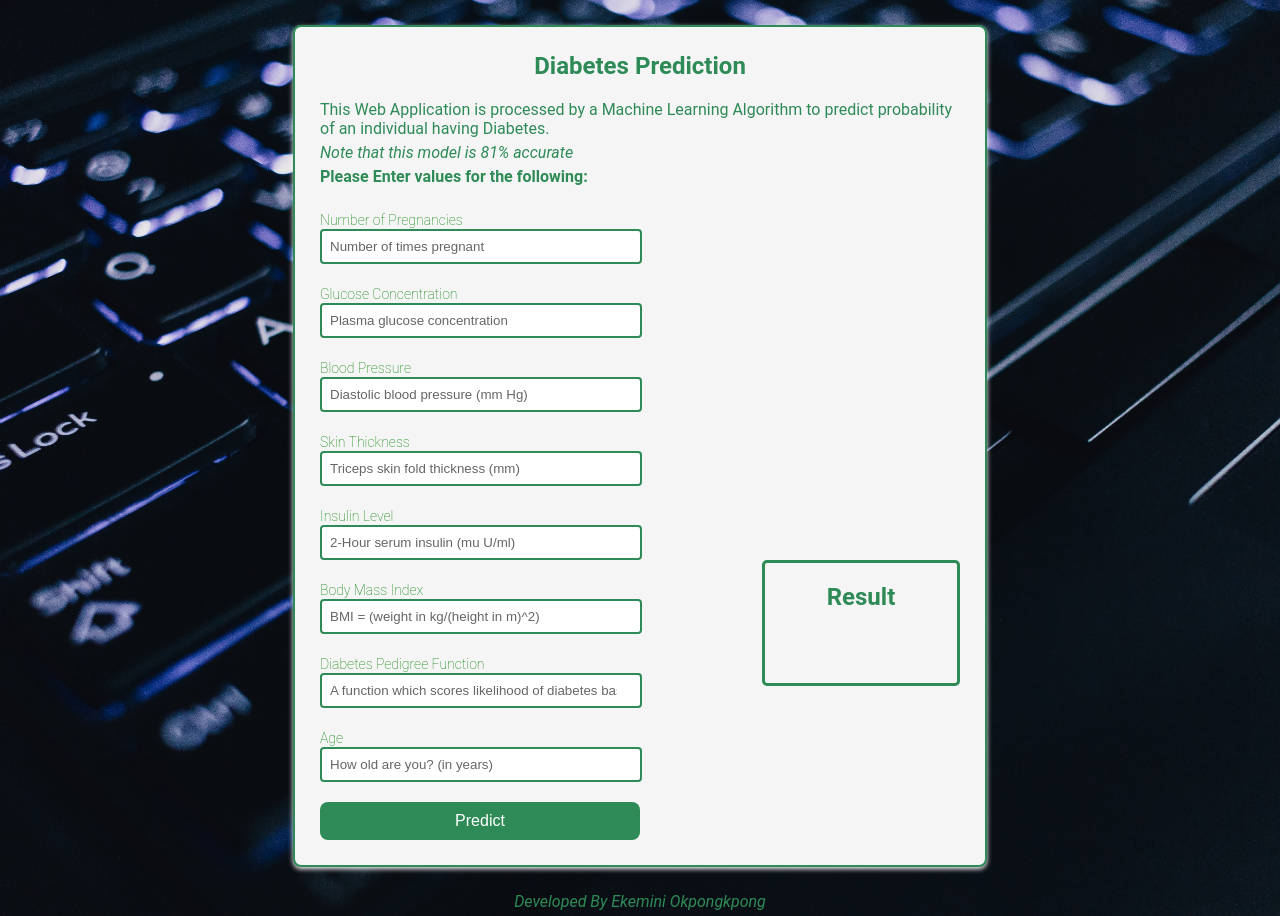
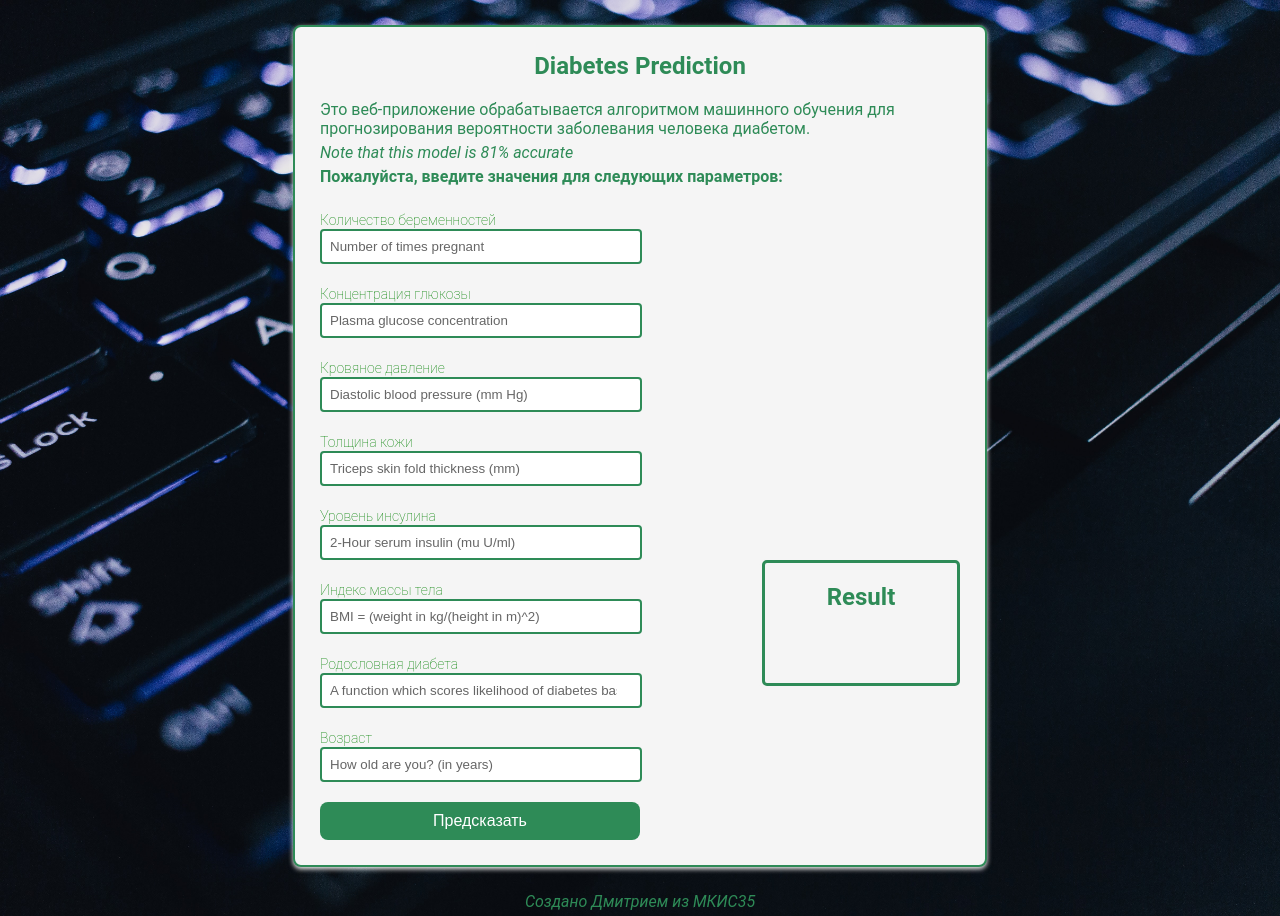
Before and after one commit to Psychofit/Diabetes-Prediction-Web-Application-master, a Flask app: page / in a window 1280 px wide. Run offline with Flask 3, Linux system fonts and the light colour scheme; parts of the project's set-up code (start-up, migrations or seed data) failed here and were passed over.

Commit message:
Update index.html

```diff
--- a/templates/index.html
+++ b/templates/index.html
@@ -1,7 +1,7 @@
 <!DOCTYPE html>
 <html>
   <head>
-    <title>Diabetes Prediction</title>
+    <title>Предсказание диабета</title>
     <style>
       html, body {
       min-height: 100%;
@@ -32,7 +32,7 @@
       align-items: center;
       min-height: 75vh;
       background-image: url("static/img/background image.jpg");
-    background-size: cover; /* Resize the background image to cover the entire container */
+    background-size: cover;
 
       }
 
@@ -104,28 +104,28 @@
       <form action="{{ url_for('predict')}}" method="post">
         <section>
         <center><h1><b>Diabetes Prediction</b></h1></center>
-        <p>This Web Application is processed by a Machine Learning Algorithm to predict probability of an individual having Diabetes. </p>
+        <p>Это веб-приложение обрабатывается алгоритмом машинного обучения для прогнозирования вероятности заболевания человека диабетом. </p>
         <p><i>Note that this model is 81% accurate</i></p>
         <div class="info">
-        	  <p><b>Please Enter values for the following:</b></p><br>
-            <label>Number of Pregnancies</label>
+        	  <p><b>Пожалуйста, введите значения для следующих параметров:</b></p><br>
+            <label>Количество беременностей</label>
             <input type="number" name="Pregnancies" placeholder="Number of times pregnant" required>
-            <label>Glucose Concentration</label>
+            <label>Концентрация глюкозы</label>
            <input type="number" name="Glucose" placeholder="Plasma glucose concentration" required>
-           <label>Blood Pressure</label>
+           <label>Кровяное давление</label>
            <input type="number" step=0.01 name="Blood Pressure" placeholder="Diastolic blood pressure (mm Hg)" required>
-           <Label>Skin Thickness</Label>
+           <Label>Толщина кожи</Label>
            <input type="number" step=0.01 name="Skin Thickness" placeholder="Triceps skin fold thickness (mm)" required>
-           <label>Insulin Level</label>
+           <label>Уровень инсулина</label>
            <input type="number" name="Insulin" step=0.01 placeholder="2-Hour serum insulin (mu U/ml)" required>
-           <label>Body Mass Index</label>
+           <label>Индекс массы тела</label>
            <input type="number" name="BMI" step=0.01 placeholder="BMI = (weight in kg/(height in m)^2)" required>
-           <label>Diabetes Pedigree Function</label>
+           <label>Родословная диабета</label>
            <input type="number" name="DiabetesPedigreeFunction" step=0.001 placeholder="A function which scores likelihood of diabetes based on family history" required>
-           <label>Age</label>
+           <label>Возраст</label>
            <input type="number" name="Age" placeholder="How old are you? (in years)" required>
         </div>
-        <button type="submit">Predict</button>
+        <button type="submit">Предсказать</button>
         <div class = "result">
             <h2>Result</h2>
             <p>{{result}}</p>
@@ -133,7 +133,7 @@
         </section>
       </form>
           <footer>
-              <p><i>Developed By Ekemini Okpongkpong </i></p>
+              <p><i>Создано Дмитрием из МКИС35 </i></p>
     </footer>
   </body>
 </html>
```
